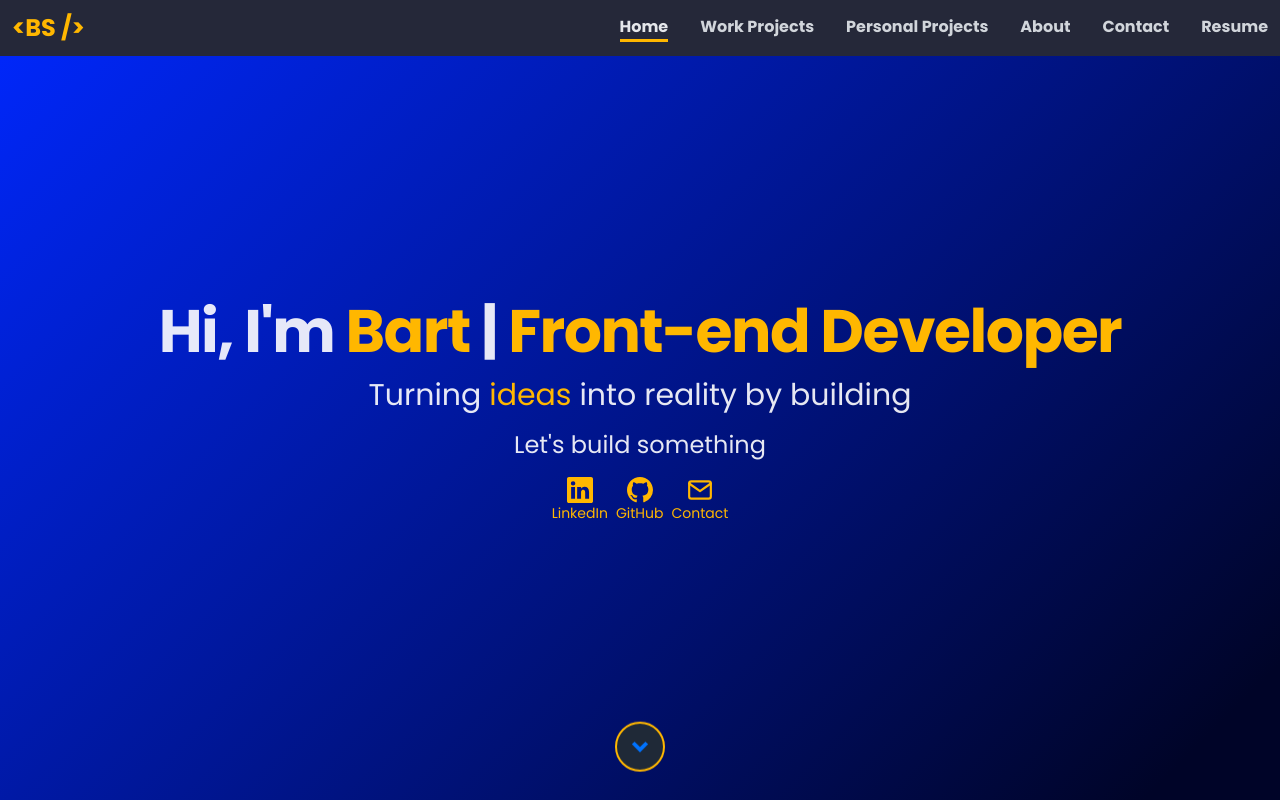
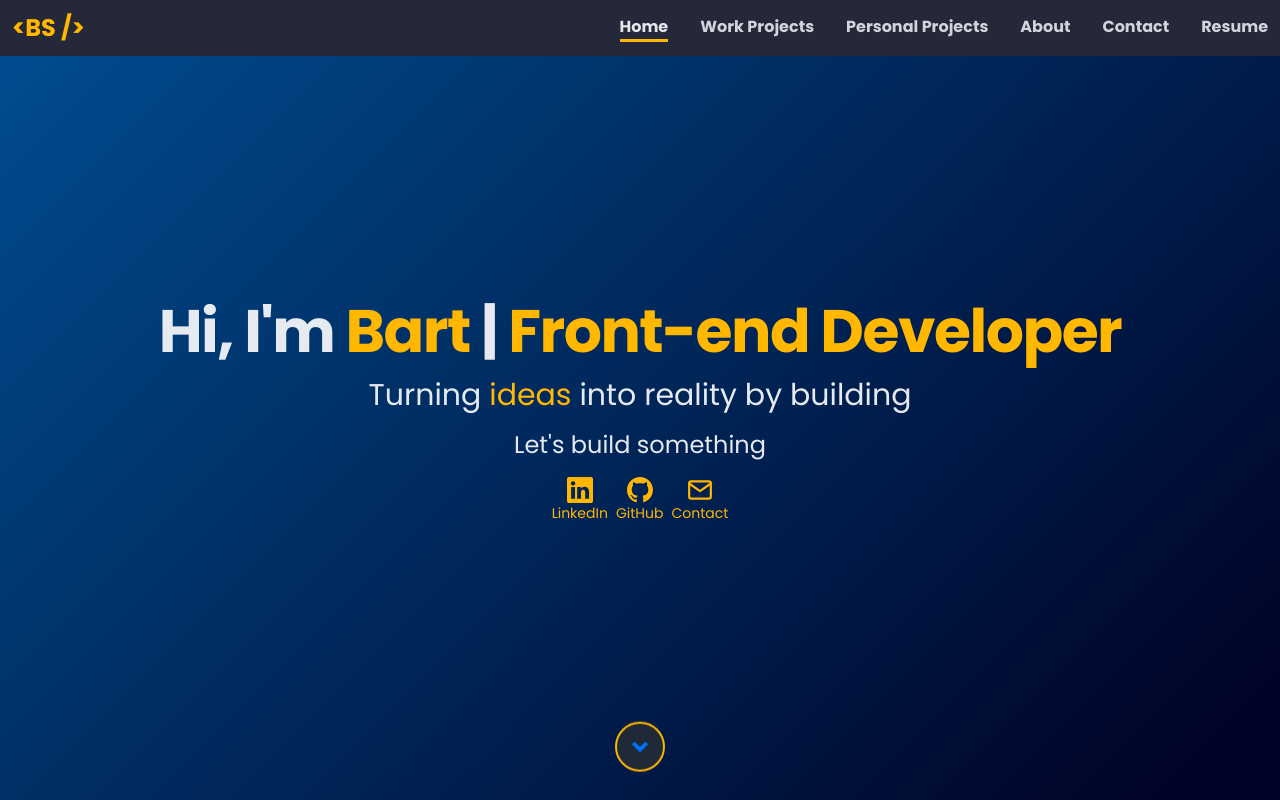
Before and after one commit to bartswierz/portfolio-website-updated, a Next.js app: page / in a window 1280 px wide. Shown: the top 800 px of the page. Built offline with nearby package versions, Linux system fonts and the light colour scheme; what tailwindcss-animated would draw is missing.

Commit message:
updated our background to the original temporarily

```diff
--- a/src/app/globals.css
+++ b/src/app/globals.css
@@ -57,8 +57,8 @@ body {
   -ms-animation: gradient 10s ease infinite; */
   /* --color: #000;
   --background-color: #fff; */
-  /* background: linear-gradient(-45deg, #00c1df, #0028ff, #000428, #000428, #004e92); */
-  background: linear-gradient(-45deg, #004e92, #0028ff, #000428, #000428, #0028ff);
+  background: linear-gradient(-45deg, #00c1df, #0028ff, #000428, #000428, #004e92);
+  /*background: linear-gradient(-45deg, #004e92, #0028ff, #000428, #000428, #0028ff);  */
   /* background: linear-gradient(-45deg, #000, #000000, #000428, #000428, #0028ff); */
   background-size: 125% 125%;
   animation: gradient 10s ease infinite;
```
